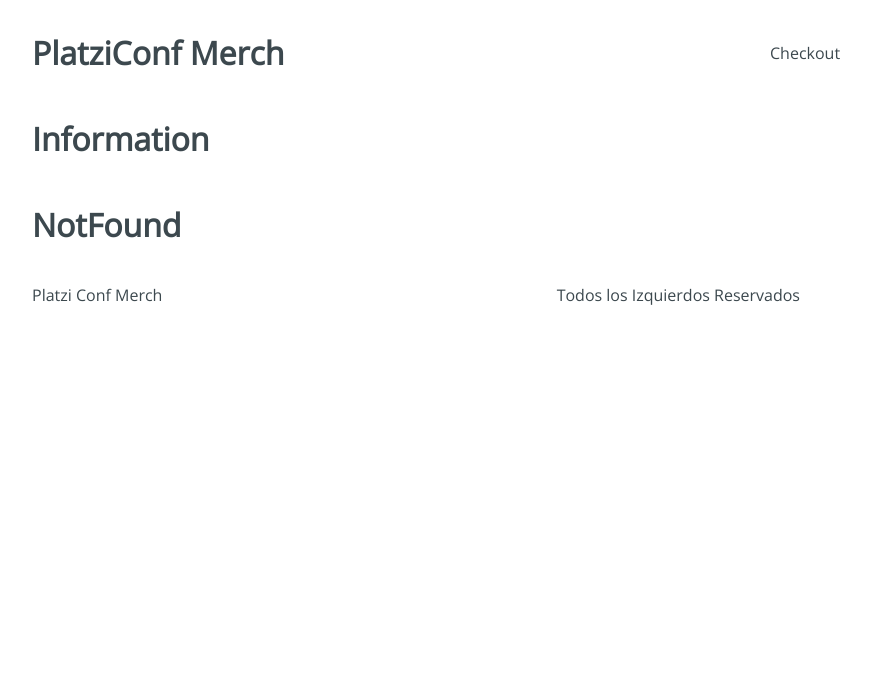
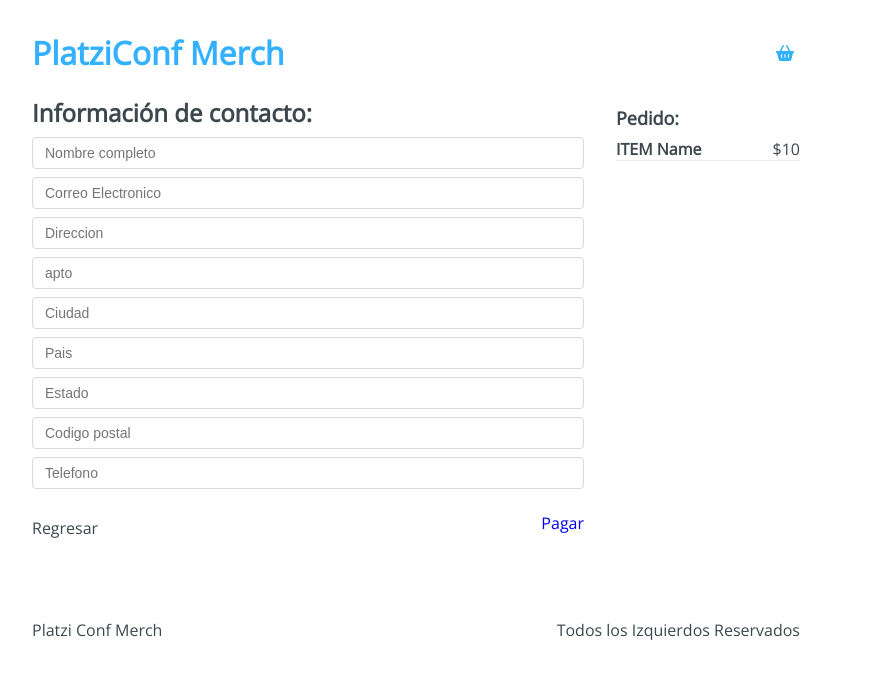
Before and after one commit to adcastiblanco/professional-hooks, a React app: page /checkout/information in a window 1280 px wide. Shown: the top 678 px of the page, without its empty margins (224-1095 px from the left). Built offline with nearby package versions, Linux system fonts and the light colour scheme.

Commit message:
Layout and styles finished

```diff
--- a/public/index.html
+++ b/public/index.html
@@ -4,7 +4,8 @@
 <head>
     <meta charset="UTF-8">
     <meta name="viewport" content="width=device-width, initial-scale=1.0">
-    <title>Document</title>
+    <title>PlatziConf Merch</title>
+    <script src="https://kit.fontawesome.com/473d269aa9.js" crossorigin="anonymous"></script>
 </head>
 
 <body>
--- a/src/components/Header.jsx
+++ b/src/components/Header.jsx
@@ -1,12 +1,17 @@
 import React from 'react'
+import { Link } from 'react-router-dom'
 import '../styles/components/Header.css'
 
 function Header() {
     return (
         <header className="Header">
-            <h1 className="Header-title">PlatziConf Merch</h1>
+            <h1 className="Header-title">
+                <Link to='/'>
+            PlatziConf Merch</Link></h1>
             <div className="Header-checkout">
-                Checkout
+                <Link to='/checkout'>
+                    <i className='fas fa-shopping-basket'/>
+                </Link>
             </div>
         </header>
     )
--- /dev/null
+++ b/src/components/Product.jsx
@@ -0,0 +1,19 @@
+import React from 'react'
+import '../styles/components/Products.css'
+
+function Product({product}) {
+    return (
+        <div className="Products-item">
+            <img src={product.image} alt={product.title}/>
+            <div className="Product-item-info">
+                <h2>{product.title}
+                    <span>$ {product.price}</span>
+                </h2>
+                <p>{product.description}</p>
+            </div>
+            <button type='button'>Comprar</button>
+        </div>
+        )
+}
+
+export default Product
--- /dev/null
+++ b/src/components/Products.jsx
@@ -0,0 +1,15 @@
+import React from 'react'
+import Product from './Product'
+import '../styles/components/Products.css'
+
+function Products({products}) {
+    return (
+        <div className='Products'>
+            <div className="Products-items">
+                {products.map(product => <Product key={product.id} product={product}/>)}
+            </div>
+        </div>
+    )
+}
+
+export default Products
--- a/src/containers/Checkout/index.jsx
+++ b/src/containers/Checkout/index.jsx
@@ -1,11 +1,30 @@
-import React from 'react'
+import React from 'react';
+import { Link } from 'react-router-dom';
+import '../../styles/components/Checkout.css';
 
-function index() {
-    return (
-        <h1>
-           Checkout
-        </h1>
-    )
-}
+const Checkout = () => {
+  return (
+    <div className="Checkout">
+      <div className="Checkout-content">
+        <h3>Lista de Pedidos:</h3>
+        <div className="Checkout-item">
+          <div className="Checkout-element">
+            <h4>ITEM name</h4>
+            <span>$10</span>
+          </div>
+          <button type="button"><i className='fas fa-trash-alt'/></button>
+        </div>
+      </div>
+      <div className="Checkout-sidebar">
+        <h3>Precio Total: $10</h3>
+        <Link to='/checkout/information'>
+            <button type='button'>
+                Continuar pedido
+            </button>
+        </Link>
+      </div>
+    </div>
+  );
+};
 
-export default index
+export default Checkout;
--- a/src/containers/Home/index.jsx
+++ b/src/containers/Home/index.jsx
@@ -1,10 +1,10 @@
 import React from 'react'
+import Products from '../../components/Products'
+import initialState from '../../initialState'
 
 function index() {
     return (
-        <h1>
-           Home
-        </h1>
+        <Products products={initialState.products}/>
     )
 }
 
--- a/src/containers/Information/index.jsx
+++ b/src/containers/Information/index.jsx
@@ -1,11 +1,45 @@
-import React from 'react'
+import React from 'react';
+import { Link } from 'react-router-dom';
+import '../../styles/components/Information.css';
 
-function index() {
-    return (
-        <h1>
-           Information
-        </h1>
-    )
-}
+const Information = () => {
+  return (
+    <div className="Information">
+      <div className="Information-content">
+        <div className="Information-head">
+          <h2>Información de contacto:</h2>
+        </div>
+        <div className="Information-form">
+          <form action="">
+            <input type="text" placeholder="Nombre completo" name="name" />
+            <input type="text" placeholder="Correo Electronico" name="email" />
+            <input type="text" placeholder="Direccion" name="addres" />
+            <input type="text" placeholder="apto" name="apto" />
+            <input type="text" placeholder="Ciudad" name="city" />
+            <input type="text" placeholder="Pais" name="country" />
+            <input type="text" placeholder="Estado" name="state" />
+            <input type="text" placeholder="Codigo postal" name="cp" />
+            <input type="text" placeholder="Telefono" name="phone" />
+          </form>
+        </div>
+        <div className="Information-buttons">
+          <div className="Information-back">Regresar</div>
+          <div className="Information-next">
+              <Link to="/checkout/payment">Pagar</Link>
+          </div>
+        </div>
+      </div>
+      <div className="Information-sidebar">
+        <h3>Pedido:</h3>
+        <div className="Information-item">
+          <div className="Information-element">
+            <h4>ITEM Name</h4>
+            <span>$10</span>
+          </div>
+        </div>
+      </div>
+    </div>
+  );
+};
 
-export default index
+export default Information;
--- a/src/containers/Payment/index.jsx
+++ b/src/containers/Payment/index.jsx
@@ -1,11 +1,16 @@
-import React from 'react'
+import React from 'react';
+import '../../styles/components/Payment.css';
 
-function index() {
-    return (
-        <h1>
-           Payment
-        </h1>
-    )
-}
+const Payments = () => {
+  return (
+    <div className="Payment">
+      <div className="Payment-content">
+        <h3>Resumen del pedido:</h3>
+        <div className="Payment-button">Boton de pago con Paypal</div>
+      </div>
+      <div></div>
+    </div>
+  );
+};
 
-export default index
+export default Payments;
--- a/src/containers/Success/index.jsx
+++ b/src/containers/Success/index.jsx
@@ -1,11 +1,16 @@
-import React from 'react'
+import React from 'react';
+import '../../styles/components/Success.css';
 
-function index() {
-    return (
-        <h1>
-           Success
-        </h1>
-    )
-}
+const Success = () => {
+  return (
+    <div className="Succes">
+      <div className="Success-content">
+        <h2>Nombre, Gracias por tu compra</h2>
+        <span>Tu pedido llegara en 3 dias a tu dirección:</span>
+        <div className="Success-map">Google Maps</div>
+      </div>
+    </div>
+  );
+};
 
-export default index
+export default Success;
--- /dev/null
+++ b/src/initialState.js
@@ -0,0 +1,47 @@
+export default {
+    cart: [],
+    products: [
+      {
+        'id': '1',
+        'image': 'https://arepa.s3.amazonaws.com/camiseta.png',
+        'title': 'Camiseta',
+        'price': 25,
+        'description': 'Lorem ipsum dolor sit amet, consectetur adipiscing elit',
+      },
+      {
+        'id': '3',
+        'image': 'https://arepa.s3.amazonaws.com/mug.png',
+        'title': 'Mug',
+        'price': 10,
+        'description': 'Lorem ipsum dolor sit amet, consectetur adipiscing elit',
+      },
+      {
+        'id': '4',
+        'image': 'https://arepa.s3.amazonaws.com/pin.png',
+        'title': 'Pin',
+        'price': 4,
+        'description': 'Lorem ipsum dolor sit amet, consectetur adipiscing elit',
+      },
+      {
+        'id': '5',
+        'image': 'https://arepa.s3.amazonaws.com/stickers1.png',
+        'title': 'Stickers',
+        'price': 2,
+        'description': 'Lorem ipsum dolor sit amet, consectetur adipiscing elit',
+      },
+      {
+        'id': '6',
+        'image': 'https://arepa.s3.amazonaws.com/stickers2.png',
+        'title': 'Stickers',
+        'price': 2,
+        'description': 'Lorem ipsum dolor sit amet, consectetur adipiscing elit',
+      },
+      {
+        'id': '7',
+        'image': 'https://arepa.s3.amazonaws.com/hoodie.png',
+        'title': 'Hoodie',
+        'price': 35,
+        'description': 'Lorem ipsum dolor sit amet, consectetur adipiscing elit',
+      },
+    ],
+  };
--- a/src/routes/App.jsx
+++ b/src/routes/App.jsx
@@ -7,16 +7,16 @@ import {Home, Checkout, Information, Payment, Success, NotFound} from '../contai
 function App() {
     return (
         <BrowserRouter>
-            <Switch>
-                <Route exact path="/" component={Home}/>
-                <Layout>
+            <Layout>
+                <Switch>
+                    <Route exact path="/" component={Home}/>
                     <Route exact path="/checkout" component={Checkout}/>
                     <Route exact path="/checkout/information" component={Information}/>
                     <Route exact path="/checkout/payment" component={Payment}/>
                     <Route exact path="/checkout/success" component={Success}/>
                     <Route component={NotFound}/>
-                </Layout>
-            </Switch>
+                </Switch>
+            </Layout>
         </BrowserRouter>
     )
 }
```
